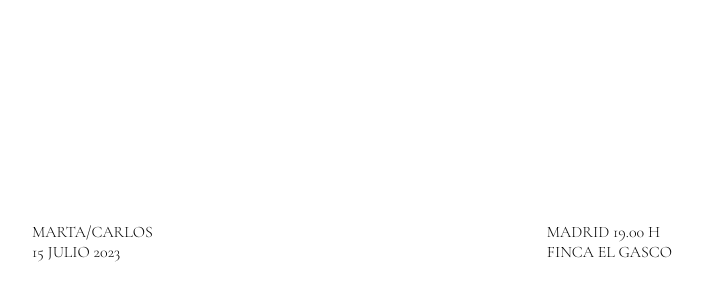
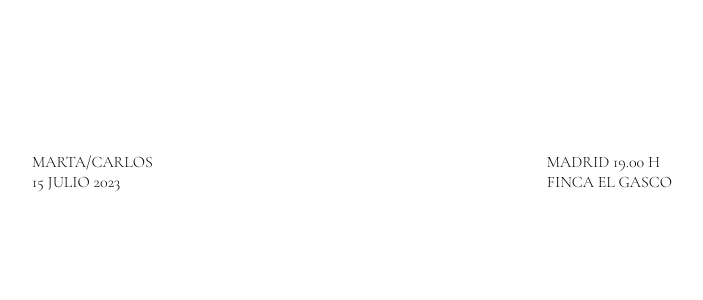
Before and after one commit to Jimeno0/wedding-site, a Next.js app: page / in a window 1280 px wide. Shown: the part 508-808 px from the top of the page, without its empty margins (288-991 px from the left). Built offline with nearby package versions, Linux system fonts and the light colour scheme.

Commit message:
fix first section styles

```diff
--- a/compontents/FirstSection/FirstSection.styled.ts
+++ b/compontents/FirstSection/FirstSection.styled.ts
@@ -39,7 +39,7 @@ export const BottomWrapper = styled.div`
   right: 0;
   display: flex;
   justify-content: space-between;
-  padding: 0 30px 30px;
+  padding: 0 30px 100px;
 `;
 export const BottomLeftWrapper = styled.div``;
 export const BottomRightWrapper = styled.div``;
--- a/compontents/FirstSection/FirstSection.tsx
+++ b/compontents/FirstSection/FirstSection.tsx
@@ -23,6 +23,7 @@ export const FirstSection = () => {
       const maxRelativeScroll = endHeight - startHeight;
       const relativePercentage = (relativeScroll * 100) / maxRelativeScroll;
 
+      if (relativePercentage < 0) return;
       setSTextOpacity(1 / (relativePercentage / 2));
 
       setScaleText(1 + relativePercentage / 5);
```
